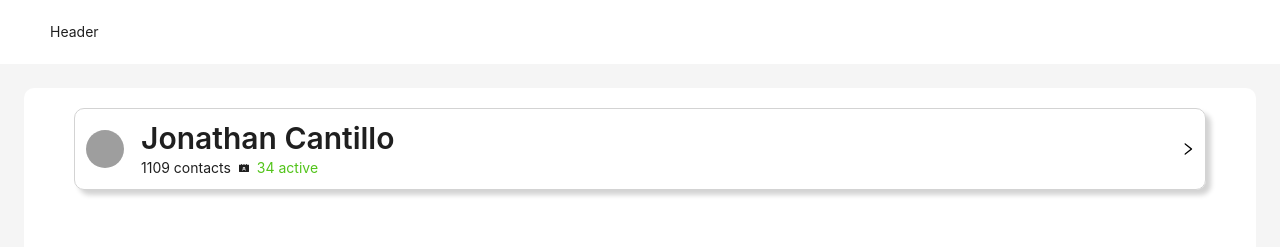
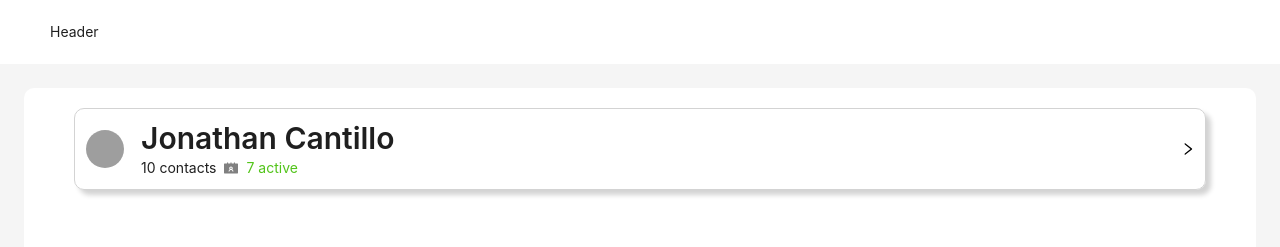
Before and after one commit to jcantillog/fswd-agenda, a React (Create React App) app: page / in a window 1280 px wide. Shown: the top 247 px of the page. Built offline with nearby package versions, Linux system fonts and the light colour scheme; grey boxes are pictures that could not be loaded.

Commit message:
feat: Improve MyContact designs

```diff
--- a/src/components/molecules/MyContact/MyContact.scss
+++ b/src/components/molecules/MyContact/MyContact.scss
@@ -16,7 +16,8 @@
   }
 
   .contact-icon {
-    font-size: 10px;
+    font-size: 14px;
+    color: gray;
   }
 
   .right-icon {
--- a/src/components/molecules/MyContact/MyContact.tsx
+++ b/src/components/molecules/MyContact/MyContact.tsx
@@ -8,9 +8,23 @@ import { ContactsFilled, RightOutlined } from "@ant-design/icons";
 // styles
 import "./MyContact.scss";
 
-interface MyContactProps {}
+interface MyContactProps {
+  avatarProps?: {
+    letters?: string;
+    src?: string;
+  };
+  contactsActive: number;
+  contactsTotal: number;
+}
 
-const MyContact: React.FC<MyContactProps> = ({}) => (
+const MyContact: React.FC<MyContactProps> = ({
+  avatarProps = {},
+  contactsActive,
+  contactsTotal,
+}) => {
+  const { letters: avatarLetters = "Avatar", src: avatarSrc = "" } =
+    avatarProps;
+  return (
     <Flex
       className="my-contact-container"
       align="center"
@@ -18,9 +32,7 @@ const MyContact: React.FC<MyContactProps> = ({}) => (
       justify="space-between"
     >
       <Flex align="center" gap="middle">
-      <Avatar src="https://avatars.githubusercontent.com/u/22524458?v=4">
-        JC
-      </Avatar>
+        <Avatar src={avatarSrc}>{avatarLetters}</Avatar>
         <Flex align="flex-start" justify="center" vertical>
           <Title variant={TitleVariants.SUBTITLE}>Jonathan Cantillo</Title>
           <Flex
@@ -29,14 +41,15 @@ const MyContact: React.FC<MyContactProps> = ({}) => (
             justify="flex-start"
             gap="small"
           >
-          <Text>1109 contacts</Text>
+            <Text>{contactsTotal} contacts</Text>
             <ContactsFilled className="contact-icon" />
-          <Text type="success">34 active</Text>
+            <Text type="success">{contactsActive} active</Text>
           </Flex>
         </Flex>
       </Flex>
       <RightOutlined className="right-icon" />
     </Flex>
   );
+};
 
 export default MyContact;
--- a/src/modules/contacts/ContactsPage.tsx
+++ b/src/modules/contacts/ContactsPage.tsx
@@ -7,7 +7,14 @@ import { ContactsTemplate } from "templates";
 const ContactsPage: React.FC = () => (
   <>
     <ContactsTemplate header={<span>Header</span>}>
-      <MyContact />
+      <MyContact
+        avatarProps={{
+          letters: "JC",
+          src: "https://avatars.githubusercontent.com/u/22524458?v=4",
+        }}
+        contactsActive={7}
+        contactsTotal={10}
+      />
     </ContactsTemplate>
   </>
 );
```
Lines whose indentation alone changed are shown as unchanged.
